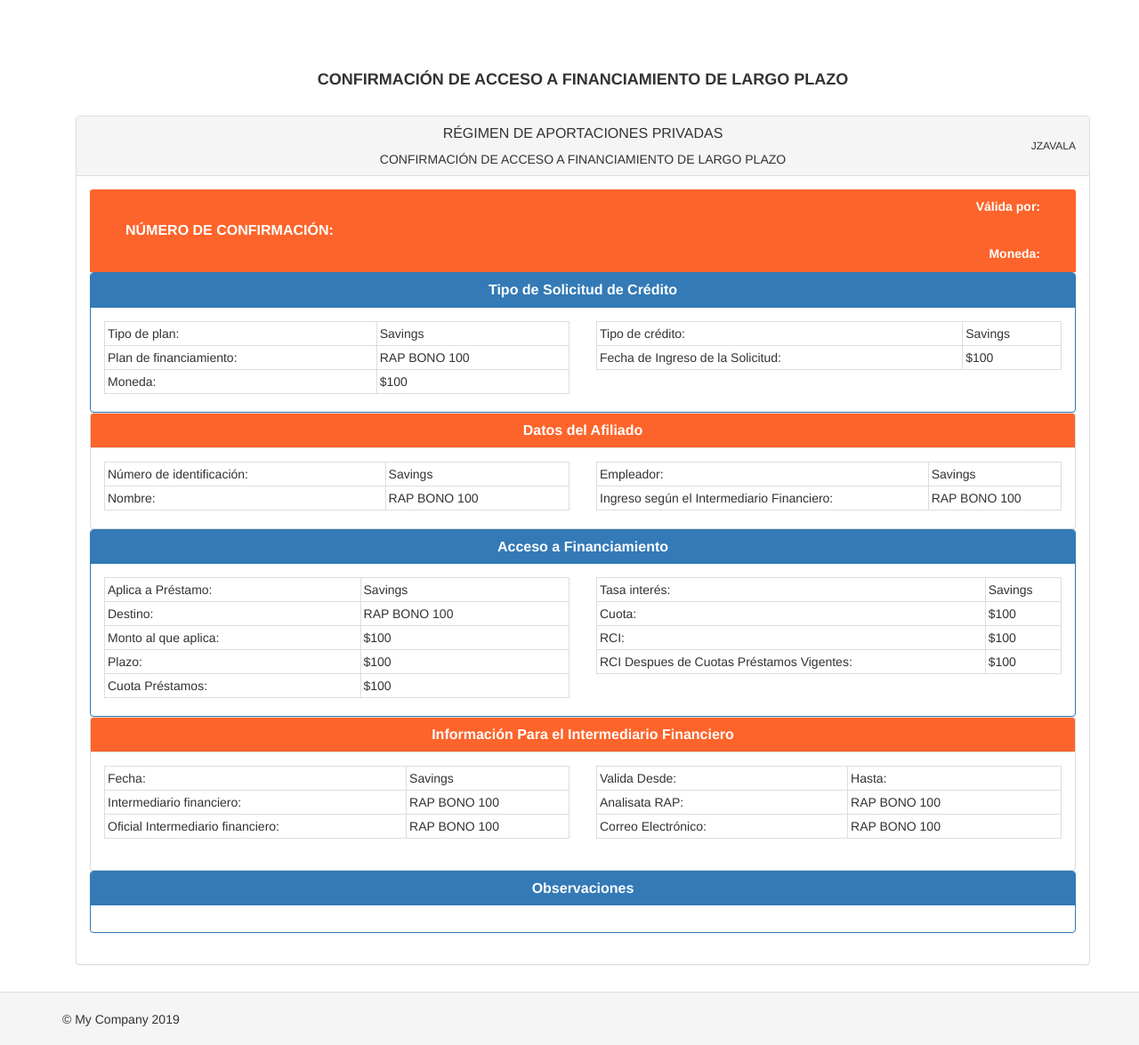
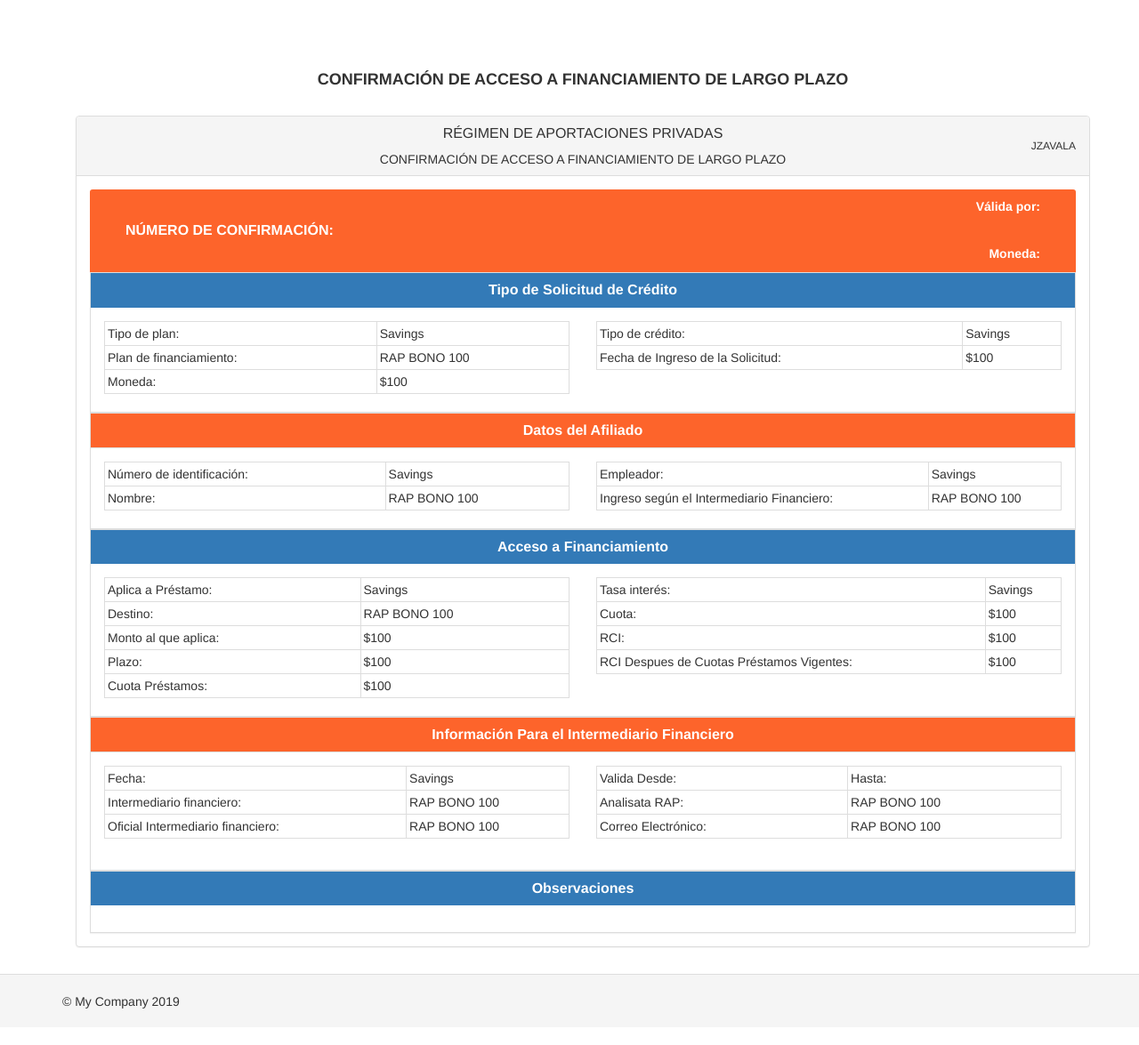
Before and after one commit to yuryeuceda/yii2-rap-pf, a Yii app: template views/site/confirmacionAccesoFinanciamiento.php in a window 1280 px wide. Shown: the whole page at 89% size. After the commit the page ends 1134 px from the top, so only its background shows below. Run offline with PHP 8.4 and a stand-in for Yii, Linux system fonts and the light colour scheme; the template is opened without the code that fills it, so the values that code supplies are empty; some libraries are stand-ins or nearby versions.

Commit message:
update estilos

```diff
--- a/views/site/confirmacionAccesoFinanciamiento.php
+++ b/views/site/confirmacionAccesoFinanciamiento.php
@@ -32,12 +32,12 @@
                 <h5 class="text-right" style="color:white;"><b>Moneda:</b> </h5>
 
             </div>
-            <div class="panel panel-primary" style="margin-bottom: 0px;">
+            <div class="panel panel-primary" style="margin-bottom: 0px; border-radius: 0px; border-color:#ddd;">
 
-                <div class="panel-heading">
+                <div class="panel-heading" style="border-radius: 0px;">
                     <h3 class="panel-title text-center" style="color:white;"><b>Tipo de Solicitud de Crédito</b></h3>
                 </div>
-                <div class="panel-body" style="padding-bottom: 0px;">
+                <div class="panel-body" style="padding-bottom: 0px; border-radius: 0px;">
                     <div class="row">
                         <div class="col-md-6">
                             <table class="table table-bordered">
@@ -71,11 +71,11 @@
 
                 </div>
             </div>
-            <div class="panel panel-default" style="margin-bottom: 0px; ">
-                <div class="panel-heading" style="background-color:#fd642b;">
+            <div class="panel panel-default" style="margin-bottom: 0px; border-radius: 0px;">
+                <div class=" panel-heading" style="background-color:#fd642b; border-radius: 0px;">
                     <h3 class="panel-title text-center" style="color:white;"><b>Datos del Afiliado</b></h3>
                 </div>
-                <div class="panel-body" style="padding-bottom: 0px;">
+                <div class="panel-body" style="padding-bottom: 0px; border-radius: 0px;">
                     <div class="row">
                         <div class="col-md-6">
                             <table class="table table-bordered">
@@ -106,12 +106,12 @@
                 </div>
             </div>
 
-            <div class="panel panel-primary" style="margin-bottom: 0px;">
-                <div class="panel-heading">
+            <div class="panel panel-primary" style="margin-bottom: 0px; border-radius: 0px; border-color:#ddd;">
+                <div class=" panel-heading" style="margin-bottom: 0px; border-radius: 0px;">
                     <h3 class="panel-title text-center" style="color:white;"><b>Acceso a Financiamiento</b></h3>
 
                 </div>
-                <div class="panel-body" style="padding-bottom: 0px;">
+                <div class="panel-body" style="padding-bottom: 0px; border-radius: 0px;">
                     <div class="row">
                         <div class="col-md-6">
                             <table class="table table-bordered">
@@ -162,12 +162,12 @@
                 </div>
             </div>
 
-            <div class="panel panel-default" style="margin-bottom: 0px;">
-                <div class="panel-heading" style="background-color:#fd642b;">
+            <div class="panel panel-default" style="margin-bottom: 0px; border-radius: 0px;">
+                <div class=" panel-heading" style="background-color:#fd642b; border-radius: 0px;">
                     <h3 class="panel-title text-center" style="color:white;"><b>Información Para el Intermediario Financiero</b></h3>
 
                 </div>
-                <div class="panel-body">
+                <div class="panel-body" style="border-radius: 0px;">
                     <div class="row">
                         <div class="col-md-6">
                             <table class="table table-bordered">
@@ -205,12 +205,12 @@
                 </div>
             </div>
 
-            <div class="panel panel-primary" style="margin-bottom: s0px;">
-                <div class="panel-heading">
+            <div class="panel panel-primary" style="margin-bottom: 0px; border-radius: 0px; border-color:#ddd;">
+                <div class="panel-heading" style="border-radius: 0px;">
                     <h3 class="panel-title text-center" style="color:white;"><b>Observaciones</b></h3>
 
                 </div>
-                <div class="panel-body"></div>
+                <div class="panel-body" style="border-radius: 0px;"></div>
             </div>
 
         </div>
```
Also changed, not shown: views/site/confirmaciones.php (+7 -2 lines), views/site/consultaConfirmaciones.php (+11 -7 lines).
